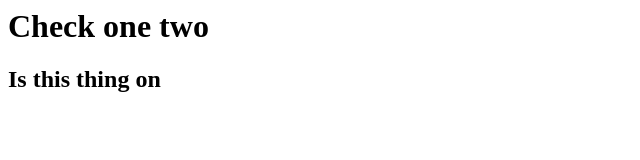
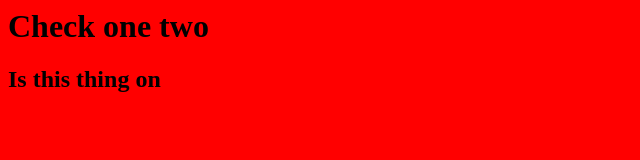
Before and after one commit to jhollandetsy/jhollandetsy.github.io, a plain HTML site: page index.html in a window 1280 px wide. Shown: the whole page, without its empty margins (0-640 px from the left). Drawn offline with Linux system fonts and the light colour scheme.

Commit message:
added stylesheet

```diff
--- a/index.html
+++ b/index.html
@@ -1,4 +1,7 @@
 <html>
+    <head>
+        <link rel="stylesheet" href="./style.css"/>
+    </head>
     <body>
         <h1>Check one two</h1>
         <h2>Is this thing on</h2>
--- /dev/null
+++ b/style.css
@@ -0,0 +1,3 @@
+body {
+    background-color: red;
+}
```
